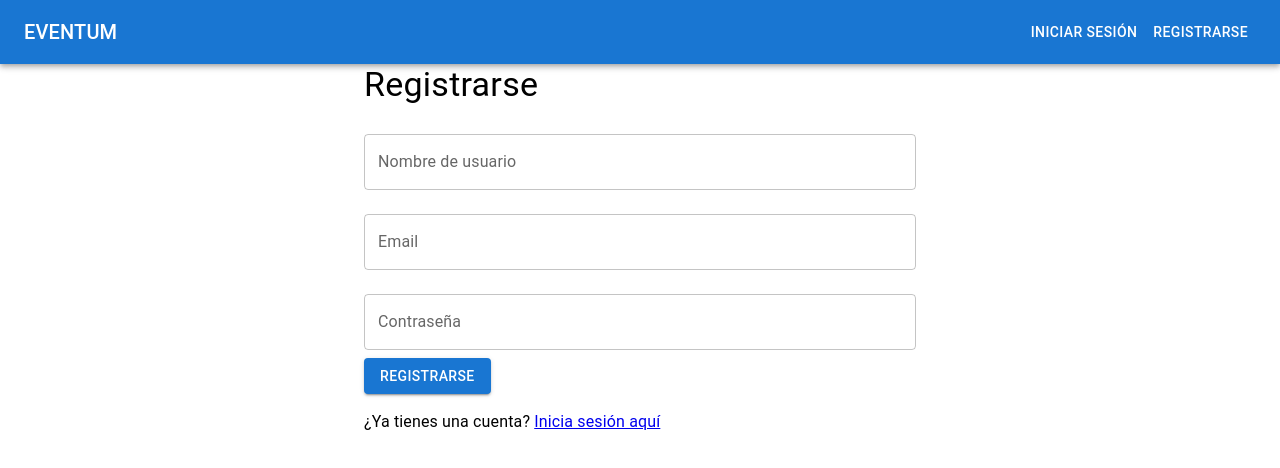
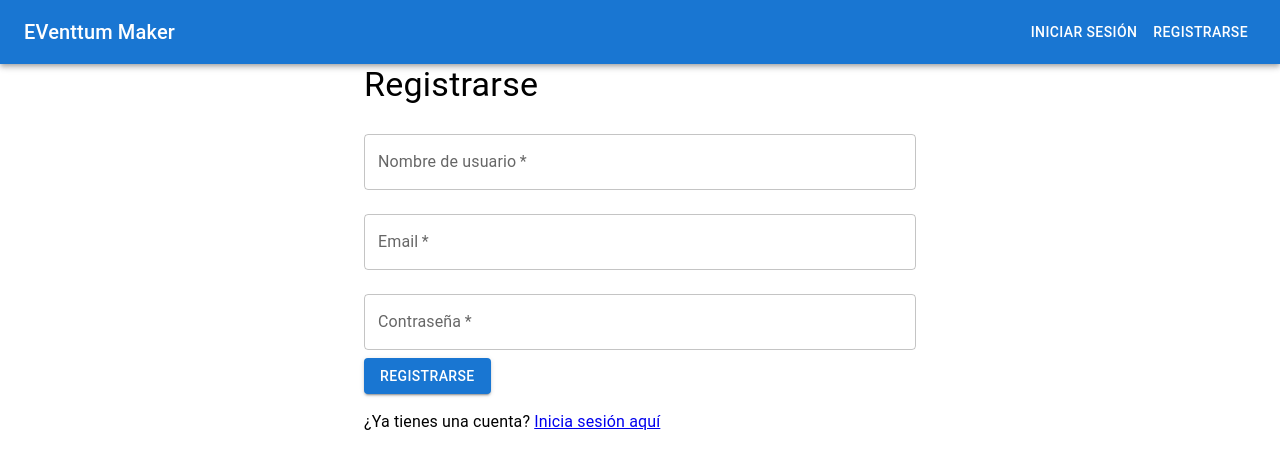
Before and after one commit to brayan-V/Eventtum_Maker, a React (Vite) app in the folder Client/: page /register in a window 1280 px wide. Shown: the top 468 px of the page. Built offline with nearby package versions, Linux system fonts and the light colour scheme.

Commit message:
feat: Añadida validación de entradas de usuario con Zod en varias páginas

```diff
--- a/Client/src/components/Navbar.jsx
+++ b/Client/src/components/Navbar.jsx
@@ -24,7 +24,7 @@ const Navbar = () => {
                     sx={{ flexGrow: 1, cursor: 'pointer' }}
                     onClick={() => navigate("/")}
                 >
-                    EVENTUM
+                    EVenttum Maker
                 </Typography>
                 {isAuthenticated ? (
                     <>
--- a/Client/src/context/AuthContext.jsx
+++ b/Client/src/context/AuthContext.jsx
@@ -1,3 +1,4 @@
+// client/src/context/AuthContext.jsx
 import { createContext, useState, useEffect } from "react";
 import { registerRequest, loginRequest, verifyTokenRequest } from "../api/auth";
 import Cookies from "js-cookie";
@@ -16,7 +17,7 @@ export const AuthProvider = ({ children }) => {
             setIsAuthenticated(true);
             return true;
         } catch (error) {
-            setErrors(error.response?.data?.message || "An unexpected error occurred");
+            setErrors([error.response?.data?.message || "An unexpected error occurred"]);
             return false;
         }
     };
@@ -28,7 +29,7 @@ export const AuthProvider = ({ children }) => {
             setIsAuthenticated(true);
             return true;
         } catch (error) {
-            setErrors(error.response?.data?.message || "An unexpected error occurred");
+            setErrors([error.response?.data?.message || "An unexpected error occurred"]);
             return false;
         }
     };
@@ -56,7 +57,6 @@ export const AuthProvider = ({ children }) => {
             } catch (error) {
                 setIsAuthenticated(false);
                 setUser(null);
-                setErrors(error.response?.data?.message || "An unexpected error occurred");
             }
         };
         checkLogin();
--- a/Client/src/pages/EventFormPage.jsx
+++ b/Client/src/pages/EventFormPage.jsx
@@ -1,17 +1,19 @@
-import React, { useState, useEffect } from "react";
+import { useState, useEffect } from "react";
 import { createEventRequest, updateEventRequest, getEventsRequest } from "../api/events";
 import { TextField, Button, Container, Typography } from "@mui/material";
 import { useNavigate, useParams } from "react-router-dom";
 import dayjs from "dayjs";
 import utc from "dayjs/plugin/utc";
+import { eventSchema } from "../validation/eventValidation"; // Importa el esquema de validación
 dayjs.extend(utc);
 
 const EventFormPage = () => {
     const { id } = useParams();
     const [event, setEvent] = useState({ name: "", date: "", time: "", location: "", description: "" });
+    const [errors, setErrors] = useState({});
     const navigate = useNavigate();
 
-    const formatEventData = (data) =>({
+    const formatEventData = (data) => ({
         ...data,
         date: dayjs.utc(data.date).format(),
     });
@@ -38,6 +40,8 @@ const EventFormPage = () => {
     const handleSubmit = async (e) => {
         e.preventDefault();
         try {
+            // Validar datos del evento con zod
+            eventSchema.parse(event);
             if (id) {
                 await updateEventRequest(id, formatEventData(event));
             } else {
@@ -45,7 +49,13 @@ const EventFormPage = () => {
             }
             navigate("/events");
         } catch (error) {
-            console.error("Error saving event:", error);
+            if (error.errors) {
+                const errorMessages = error.errors.reduce((acc, err) => {
+                    acc[err.path[0]] = err.message;
+                    return acc;
+                }, {});
+                setErrors(errorMessages);
+            }
         }
     };
 
@@ -66,6 +76,8 @@ const EventFormPage = () => {
                     fullWidth
                     margin="normal"
                     required
+                    error={Boolean(errors.name)}
+                    helperText={errors.name}
                 />
                 <TextField
                     label="Fecha"
@@ -76,6 +88,8 @@ const EventFormPage = () => {
                     margin="normal"
                     InputLabelProps={{ shrink: true }}
                     required
+                    error={Boolean(errors.date)}
+                    helperText={errors.date}
                 />
                 <TextField
                     label="Hora"
@@ -86,6 +100,8 @@ const EventFormPage = () => {
                     margin="normal"
                     InputLabelProps={{ shrink: true }}
                     required
+                    error={Boolean(errors.time)}
+                    helperText={errors.time}
                 />
                 <TextField
                     label="Ubicación"
@@ -94,6 +110,8 @@ const EventFormPage = () => {
                     fullWidth
                     margin="normal"
                     required
+                    error={Boolean(errors.location)}
+                    helperText={errors.location}
                 />
                 <TextField
                     label="Descripción"
@@ -104,6 +122,8 @@ const EventFormPage = () => {
                     multiline
                     rows={4}
                     required
+                    error={Boolean(errors.description)}
+                    helperText={errors.description}
                 />
                 <Button type="submit" variant="contained" color="primary" sx={{ marginTop: 2 }}>
                     {id ? "Guardar Cambios" : "Crear Evento"}
--- a/Client/src/pages/HomePage.jsx
+++ b/Client/src/pages/HomePage.jsx
@@ -8,7 +8,7 @@ const HomePage = () => {
         <Container sx={{ display: 'flex', flexDirection: 'column', justifyContent: 'center', alignItems: 'center', height: '100vh' }}>
             <Box sx={{ textAlign: 'center' }}>
                 <Typography variant="h3" gutterBottom>
-                    {isAuthenticated ? `Hola ${user.username}`: " Bienvenido a EVENTTUM MAKER"}
+                    {isAuthenticated ? `Hola ${user.username}`: " Bienvenido a Eventtum Maker"}
                 </Typography>
                 <Typography variant="body1" gutterBottom>
                     {isAuthenticated ? " ":"Gestiona tus eventos de manera sencilla y eficiente."}
--- a/Client/src/pages/LoginPage.jsx
+++ b/Client/src/pages/LoginPage.jsx
@@ -1,18 +1,30 @@
 import { useState, useContext } from "react";
 import { AuthContext } from "../context/AuthContext";
-import { TextField, Button, Container, Typography } from "@mui/material";
+import { TextField, Button, Container, Typography, Box } from "@mui/material";
 import { Link, useNavigate } from "react-router-dom";
+import { loginSchema } from "../validation/authValidation"; // Importa el esquema de validación
 
 const LoginPage = () => {
-    const { signin, errors } = useContext(AuthContext);
+    const { signin, errors: authErrors } = useContext(AuthContext);
     const [user, setUser] = useState({ email: "", password: "" });
+    const [errors, setErrors] = useState({});
     const navigate = useNavigate();
 
     const handleSubmit = async (e) => {
         e.preventDefault();
-        const success = await signin(user);
-        if (success) {
-            navigate("/events"); // Redirigir a EventPage si está autenticado
+        try {
+            // Validar datos del login con zod
+            loginSchema.parse(user);
+            const success = await signin(user);
+            if (success) navigate("/events");
+        } catch (error) {
+            if (error.errors) {
+                const errorMessages = error.errors.reduce((acc, err) => {
+                    acc[err.path[0]] = err.message;
+                    return acc;
+                }, {});
+                setErrors(errorMessages);
+            }
         }
     };
 
@@ -29,6 +41,8 @@ const LoginPage = () => {
                     fullWidth
                     margin="normal"
                     required
+                    error={Boolean(errors.email)}
+                    helperText={errors.email}
                 />
                 <TextField
                     label="Contraseña"
@@ -38,12 +52,22 @@ const LoginPage = () => {
                     fullWidth
                     margin="normal"
                     required
+                    error={Boolean(errors.password)}
+                    helperText={errors.password}
                 />
                 <Button type="submit" variant="contained" color="primary">
                     Iniciar Sesión
                 </Button>
             </form>
-            {errors && <Typography color="error">{errors}</Typography>}
+            {authErrors.length > 0 && (
+                <Box sx={{ mt: 2 }}>
+                    {authErrors.map((err, index) => (
+                        <Typography key={index} color="error">
+                            {err}
+                        </Typography>
+                    ))}
+                </Box>
+            )}
             <Typography variant="body1" sx={{ marginTop: 2 }}>
                 ¿No tienes una cuenta? <Link to="/register">Regístrate aquí</Link>
             </Typography>
--- a/Client/src/pages/RegisterPage.jsx
+++ b/Client/src/pages/RegisterPage.jsx
@@ -1,17 +1,31 @@
 import { useState, useContext } from "react";
 import { AuthContext } from "../context/AuthContext";
-import { TextField, Button, Container, Typography } from "@mui/material";
+import { TextField, Button, Container, Typography, Box } from "@mui/material";
 import { Link, useNavigate } from "react-router-dom";
+import { registerSchema } from "../validation/authValidation"; // Importa el esquema de validación
 
 const RegisterPage = () => {
-    const { signup, errors } = useContext(AuthContext);
+    const { signup, errors: authErrors } = useContext(AuthContext);
     const [user, setUser] = useState({ username: "", email: "", password: "" });
+    const [errors, setErrors] = useState({});
     const navigate = useNavigate();
 
     const handleSubmit = async (e) => {
         e.preventDefault();
-       const success = await signup(user);
-       if(success) navigate("/events");
+        try {
+            // Validar datos del registro con zod
+            registerSchema.parse(user);
+            const success = await signup(user);
+            if (success) navigate("/events");
+        } catch (error) {
+            if (error.errors) {
+                const errorMessages = error.errors.reduce((acc, err) => {
+                    acc[err.path[0]] = err.message;
+                    return acc;
+                }, {});
+                setErrors(errorMessages);
+            }
+        }
     };
 
     return (
@@ -26,6 +40,9 @@ const RegisterPage = () => {
                     onChange={(e) => setUser({ ...user, username: e.target.value })}
                     fullWidth
                     margin="normal"
+                    required
+                    error={Boolean(errors.username)}
+                    helperText={errors.username}
                 />
                 <TextField
                     label="Email"
@@ -33,6 +50,9 @@ const RegisterPage = () => {
                     onChange={(e) => setUser({ ...user, email: e.target.value })}
                     fullWidth
                     margin="normal"
+                    required
+                    error={Boolean(errors.email)}
+                    helperText={errors.email}
                 />
                 <TextField
                     label="Contraseña"
@@ -41,12 +61,23 @@ const RegisterPage = () => {
                     onChange={(e) => setUser({ ...user, password: e.target.value })}
                     fullWidth
                     margin="normal"
+                    required
+                    error={Boolean(errors.password)}
+                    helperText={errors.password}
                 />
                 <Button type="submit" variant="contained" color="primary">
                     Registrarse
                 </Button>
             </form>
-            {errors && <Typography color="error">{errors}</Typography>}
+            {authErrors.length > 0 && (
+                <Box sx={{ mt: 2 }}>
+                    {authErrors.map((err, index) => (
+                        <Typography key={index} color="error">
+                            {err}
+                        </Typography>
+                    ))}
+                </Box>
+            )}
             <Typography variant="body1" sx={{ marginTop: 2 }}>
                 ¿Ya tienes una cuenta? <Link to="/login">Inicia sesión aquí</Link>
             </Typography>
```
